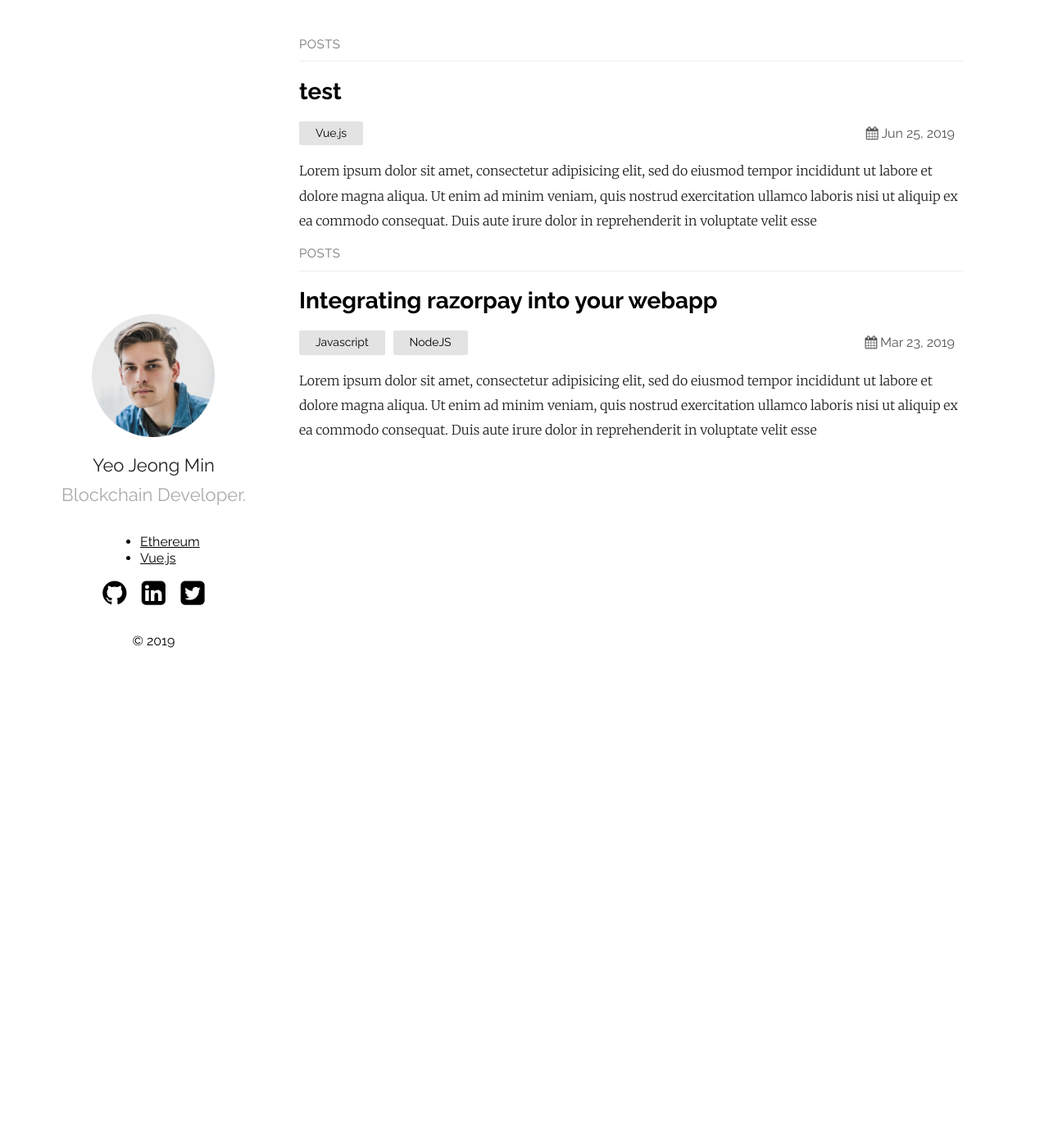
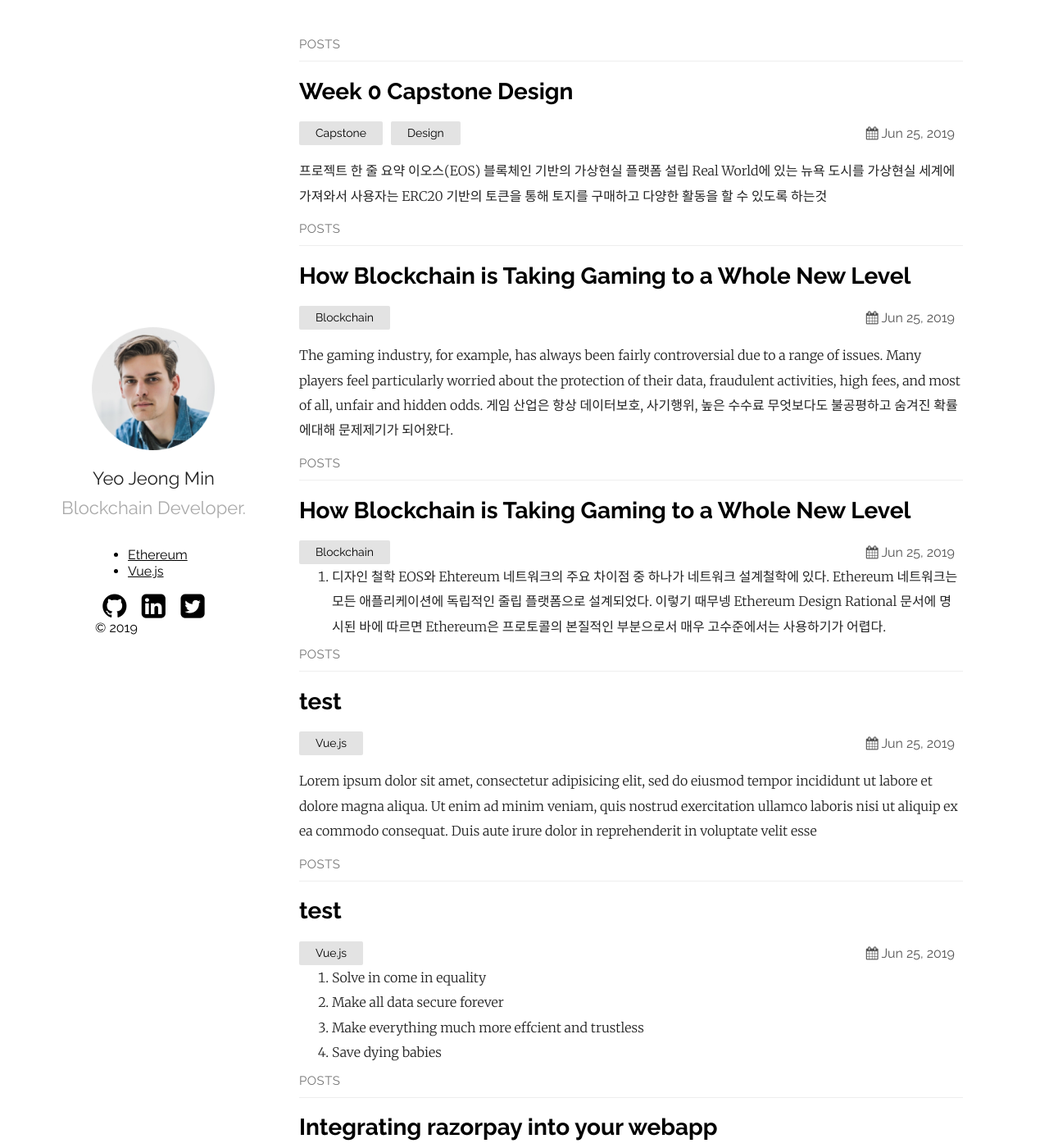
Before and after one commit to Youngerjesus/Youngerjesus.github.io, a Jekyll site: the page built from index.md, in a window 1280 px wide and 1400 px high. Shown: the whole window at 82% size. Built offline with Jekyll 4.4.1, drawn with Linux system fonts in a browser that asks for light colours.

Commit message:
medium and capstone design 0

```diff
--- a/_layouts/default.html
+++ b/_layouts/default.html
@@ -21,7 +21,7 @@
 					{% endif %}
 				{% endfor %}
 				</ul>
-			</header>
+
 			<ul class="social">
 				<a href="https://github.com/{{ site.plainwhite.social_links.github }}"><li><i class="icon-github-circled"></i></li></a>
 				<a href="https://www.linkedin.com/{{ site.plainwhite.social_links.linkedIn }}"><li><i class="icon-linkedin-squared"></i></li></a>
--- /dev/null
+++ b/_posts/2019-06-25-Why Blockchain is Hard-Youngerjesus.md
@@ -0,0 +1,19 @@
+---
+layout: post
+title:  "test "
+date:   2019-06-25 15:46:00  +0530
+commetns: true
+categories: Vue.js
+---
+
+1. Solve in come in equality
+2. Make all data secure forever
+3. Make everything much more effcient and trustless
+4. Save dying babies
+
+
+Check out the [a docs][jekyll-docs] for more info on how to get the most out of Jekyll. File all bugs/feature requests at [jeongmin’s GitHub repo][jekyll-gh]. If you have questions, you can ask them on [Talk][jekyll-talk].
+
+[jekyll-docs]: https://jekyllrb.com/docs/home
+[jekyll-gh]:   https://github.com/Youngerjesus
+[jekyll-talk]: https://talk.jekyllrb.com/
--- /dev/null
+++ b/_posts/2019-06-26-Eos vs Ethereum- Youngerjesus.md
@@ -0,0 +1,41 @@
+---
+layout: post
+title:  "How Blockchain is Taking Gaming to a Whole New Level "
+date:   2019-06-25 15:46:00  +0530
+commetns: true
+categories: Blockchain
+---
+1. 디자인 철학
+EOS와 Ehtereum 네트워크의 주요 차이점 중 하나가 네트워크 설계철학에 있다.
+Ethereum 네트워크는 모든 애플리케이션에 독립적인 줄립 플랫폼으로 설계되었다. 이렇기 때무넹 Ethereum Design Rational 문서에 명시된 바에 따르면
+Ethereum은 프로토콜의 본질적인 부분으로서 매우 고수준에서는 사용하기가 어렵다.
+
+2. 합의 매커니즘과 거버넌스
+EOS와 Ethereum의 또 다른 차이점은 합의 알고리즘과 거버넌스에 있다.
+Ethereum은 Proof of wook(작업증명)을 사용한다.
+EOS는 DPOS 합의 알고리즘을 사용한다. 이는 하드 포크 중에 다른 체인을 만들 가능성이 없다. 그리고 잘못된 애플리케이션을 방해하지 않고 정지시키거나 수정할 수 있다.
+
+3. 확장성
+상업적인 플랫폼을 고려하려면 확장성이 중요하다.
+Ethereum 네트워크는 CPU의 단일 스레드 성능에 의해 제한된다.
+Ethereum의 초기 테스트 네트워크는 최적화된 상태해서느 초당 50개에서 100개의 트랜잭션을 처리할 수 있다고 들었다. 실제로는 더 줄어들겠지만
+
+EOS는 Graphene 기술을 사용해 초당 10,000 ~ 100,000개의 트랜잭션을 처리할 수 있다.
+두번쨰로 EOS는 병렬 처리를해 네트워크를 확장시킨다.
+
+4. 디도스 공격
+합법적인 트래픽이 전송되지 못하도록 하는 디도스 공격은 Ethereum 네트워크에서 취약하지만 EOS는 이러한 공격에 취약하지않다.
+
+5. 네트워크 경재적 측면
+Ethereum을 사용하면 트랜잭션을 전송하기 위해 거래 수수료인 가스가 든다.
+그리고 채굴자가 가장 많은 수수로료를 지불한 거래를 우선적으로 선택하는 규칙에 따라 요구되는 수수료 변동은 엄청나게 높아질 수 있다.
+EOS 토큰을 보유하면 네트워크 대역폭, 저장 및 처리 능력에 비례하는 점유율을 제공하는 소유 모델을 가집니다.
+
+
+
+Reference: [EOS 와 Ethereum 비교][url]
+
+[url]:https://steemit.com/kr/@loum/2asavv-eos-ethereum
+[jekyll-docs]: https://jekyllrb.com/docs/home
+[jekyll-gh]:   https://github.com/Youngerjesus
+[jekyll-talk]: https://talk.jekyllrb.com/
--- /dev/null
+++ b/_posts/2019-06-26-GameBlockchain-Youngerjesus.md
@@ -0,0 +1,61 @@
+---
+layout: post
+title:  "How Blockchain is Taking Gaming to a Whole New Level "
+date:   2019-06-25 15:46:00  +0530
+commetns: true
+categories: Blockchain
+---
+The gaming industry, for example, has always been fairly controversial due to a range of issues.
+Many players feel particularly worried about the protection of their data, fraudulent activities, high fees, and most of all, unfair and hidden odds.
+게임 산업은 항상 데이터보호, 사기행위, 높은 수수료 무엇보다도 불공평하고 숨겨진 확률에대해 문제제기가 되어왔다.
+
+In these cases, P2P doesn’t just mean peer-to-peer; it means player-to-player. As with the other P2P industries that blockchain is disrupting, such as FinTech . there are already plenty of ways in which blockchain technology is being applied to resolve these issues and many more of the challenges faced by the gaming industry. Here are just a few.
+이 경우 peer to peer 대신에 플레이어 대 플레이어를 의미한다. 블록체인은 이러한 문제와 게임 산업이 직면한 여러가지 문제를 해결하기 위해 적용되는 방법은 많다.
+
+Reducing fraud 사기 줄이기
+The gaming industry suffers a lot from online fraud. One of the main advantages of blockchain technology is that it enables highly secure data encryption. What’s more, all of it is entirely accessible and transparent to the player. In other words, blockchain is a for game changer for venues such as online casinos, lotteries, and virtually anything which relies on random number generation.
+게임 업계는 온라인 사길호 많은 어려움을 겪고있다. 고도로 암호화된 데이터는 해킹하기가 어렵다. 게다가 게임안에서의 확률은 투명하다 왜냐하면 모든 플레이어들은 완벽하게 엑세스가 가능하기 떄문이다.
+
+Making In-Game Purchases a Lot Easier 게임 내 구매가 쉬워진다
+In-game purchases are particularly popular and are currently one of the main ways for game developers to monetize their growing user base, keeping them in business and keeping players playing.
+
+Allowing players to purchase in-game assets using a dedicated cryptocurrency eliminates the intermediaries and delays. In other words, players will be able to purchase their in-game items instantly, and at a reduced cost.
+게임 내 구매를 통해 수익을 창출하고 비즈니스를 유지하며 플레이어들을 계속 플레이 시킨다. 블록체인을 사용하면 암호화폐를 통해 플레이어가 전용 암호화폐를 사용할 수 있게 되고 게임 내 돈과 실제 돈을 연결해주는
+중개자가 제거되니까 수수료가 줄어들게 되고 아이템을 저렴한 비용으로 구입할 수 있게된다.
+
+
+Unique Interoperable Player Profiles 독특한 플레이어의 프로필
+If the game is developed on the blockchain, its players will be able to take their unique public address from one game to another. This means that they will be able to transact with their cryptocurrencies across different games from the same public address.
+
+This creates incredible flexibility and cross-platform interoperability which far exceeds the capabilities and constraints of existing centralized solutions.
+블록체인 안에서의 게임 플레이어는 고유주소를 사용하게 된다. 즉 동일한 고유 주소를 통해 다른 게임을 하는게 가능하게 되니까 유연성을 제공하게 된다.
+게임 회사까지 같게 된다면 같은 암호화폐를 사요하는것도 가능하다. 그리고 플레이어마다의 고유한 주소를 쓰는것으로 각 플레이어마다 유니크한 개성을 가지게 하는것도 가능하다.
+
+Total Asset Ownership 총 자산 소유
+In the majority of the existing gaming solutions, the players don’t really own their in-game purchases. A distinct benefit of blockchain games is that they allow players to truly hold ownership of their assets by using smart contracts in order to govern in-game transactions.
+
+These smart contracts are executed automatically upon fulfilling the pre-set conditions and, as with any other smart contract, the results cannot be reversed.
+In other words, when you launch a blockchain-powered game, all of the in-game assets that the users have bought through smart contracts are immediately
+
+transferred to their public address. Another distinct benefit here is that these smart contracts allow for full transparency and every player can easily take a look at the implied rules.
+기존 게임 솔루션의 대부분에서 플레이어는 게임 내 구매를 실제로 소유하지 않늗나. 블록체인 내 게임에서는 게임 내 거래를 하려면 스마트 컨트랙트를 사용해야하고 각 플레이어의 고유 주소로
+해당 아이템은 플레이어에게 귀속되게 된다. 스마트 컨트랙트는 설정된 조건이 충족된 트랜잭션을 통해서 실행되니까 헤킹당할 일 잃어버릴 일 없이 자신의 것이 된다.
+
+
+AERUM: A Blockchain Fit for the Challenge
+One of the biggest challenges faced by blockchain gaming is speed.
+The majority of the existing networks are just too slow for serious gaming. Take a real world example: in a real-time multiplayer game, even a very simple action can easily trigger a cascade of state changes. But because existing blockchains are too slow, even this simple action can take a serious toll on the frame-rate because every single state change has to be verified on the blockchain.
+
+Here’s where AERUM comes in.
+One of the biggest challenges faced by blockchain gaming is speed. The majority of the existing networks are just too slow for serious gaming. Take a real world example: in a real-time multiplayer game, even a very simple action can easily trigger a cascade of state changes. But because existing blockchains are too slow,even this simple action can take a serious toll on the frame-rate because every single state change has to be verified on the blockchain.
+
+AERUM’s network is blazing fast. Compared to the competition, AERUM provides incredibly high-performance with a quick 2 second block time and real-time transaction execution in less than 5 seconds.
+블록체인 게임이 직면 한 가장 큰 문제 중 하나는 속도이다. 기존 네트워크의 대부분은 게임을 하기에는 너무 느리다. 현실계게와 비교해보자면 실시간 멀티 플레이어 게임에서 매우 간단한 액션조차조
+상태변화를 일으키게 되는데 블록체인은 이를 모두 검증해야하는 문제가 있다.
+
+Reference: [How Blockchain is Taking Gaming to a Whole New Level][url]
+
+[url]:https://medium.com/aerum-technologies/how-blockchain-is-taking-gaming-to-a-whole-new-level-5de0eb10256
+[jekyll-docs]: https://jekyllrb.com/docs/home
+[jekyll-gh]:   https://github.com/Youngerjesus
+[jekyll-talk]: https://talk.jekyllrb.com/
--- /dev/null
+++ b/_posts/2019-06-26-Week0 Capstone-Youngerjesus.md
@@ -0,0 +1,24 @@
+---
+layout: post
+title:  "Week 0 Capstone Design  "
+date:   2019-06-25 15:46:00  +0530
+commetns: true
+categories: Capstone Design
+---
+
+프로젝트 한 줄 요약
+이오스(EOS) 블록체인 기반의 가상현실 플랫폼 설립
+Real World에 있는 뉴욕 도시를 가상현실 세계에 가져와서 사용자는 ERC20 기반의 토큰을 통해 토지를 구매하고 다양한 활동을 할 수 있도록 하는것
+
+개요
+이 다양한 활동 중에는 사용자가 이 플랫폼 위에서 콘텐츠 및 응용 프로그램을 만들고 경험하며 수익을 창출 할 수 있도록 하는것
+여기의 땅은 블록체인 기반 원장에 토지의 소유자가 적혀 있고 스마트 컨트랙트로 거래를 함으로 대체가 불가능하고 양도가 가능하다
+
+토지 소유자는 직교 좌표게(x,y)로 식별되는 토지의 일부에 어떤 내용이 게시되는지를 알 수 있다.
+
+Reference: [How Blockchain is Taking Gaming to a Whole New Level][url]
+
+[url]:https://medium.com/aerum-technologies/how-blockchain-is-taking-gaming-to-a-whole-new-level-5de0eb10256
+[jekyll-docs]: https://jekyllrb.com/docs/home
+[jekyll-gh]:   https://github.com/Youngerjesus
+[jekyll-talk]: https://talk.jekyllrb.com/
```
Also changed, not shown: 1 other file.
